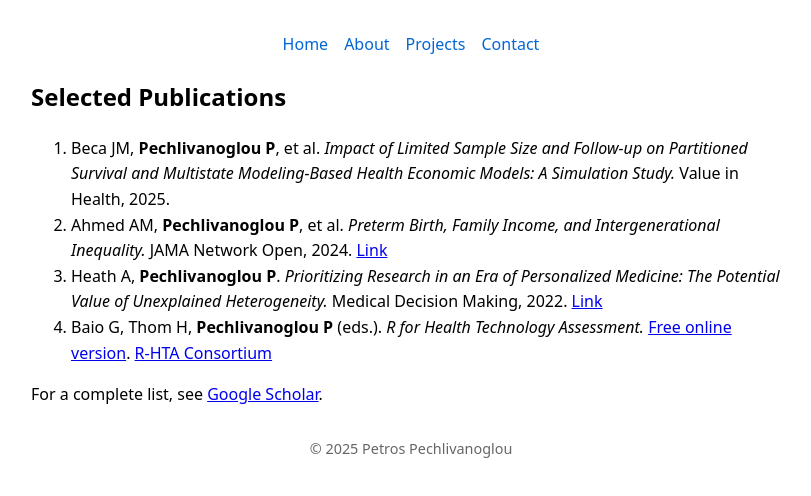
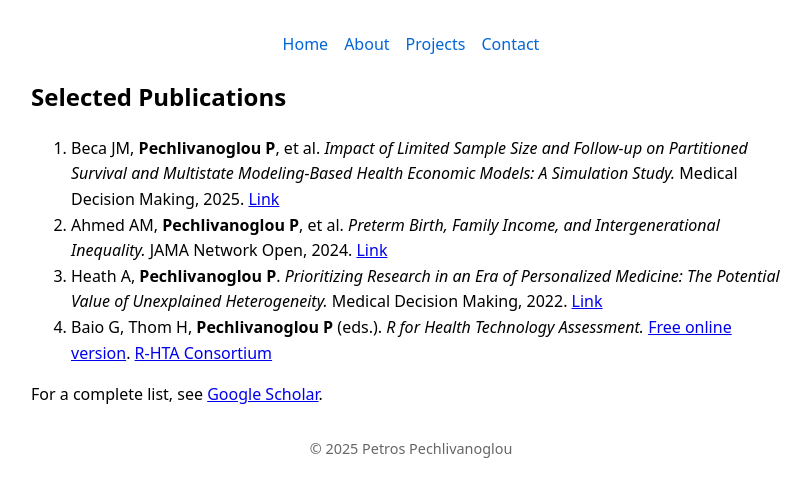
Before and after one commit to ppehli/ppehli.github.io, a plain HTML site: page publications.html in a window 1280 px wide. Shown: the whole page, without its empty margins (229-1040 px from the left). Drawn offline with Linux system fonts and the light colour scheme.

Commit message:
Update publications.html

```diff
--- a/publications.html
+++ b/publications.html
@@ -15,11 +15,10 @@
       <li><a href="contact.html">Contact</a></li>
     </ul>
   </nav>
-
   <main>
     <h2>Selected Publications</h2>
     <ol>
-      <li>Beca JM, <strong>Pechlivanoglou P</strong>, et al. <em>Impact of Limited Sample Size and Follow-up on Partitioned Survival and Multistate Modeling-Based Health Economic Models: A Simulation Study.</em> Value in Health, 2025.</li>
+      <li>Beca JM, <strong>Pechlivanoglou P</strong>, et al. <em>Impact of Limited Sample Size and Follow-up on Partitioned Survival and Multistate Modeling-Based Health Economic Models: A Simulation Study.</em> Medical Decision Making, 2025. <a href="https://pubmed.ncbi.nlm.nih.gov/40560693/" target="_blank">Link</a></li>
       <li>Ahmed AM, <strong>Pechlivanoglou P</strong>, et al. <em>Preterm Birth, Family Income, and Intergenerational Inequality.</em> JAMA Network Open, 2024. <a href="https://jamanetwork.com/journals/jamanetworkopen/fullarticle/2819745" target="_blank">Link</a></li>
       <li>Heath A, <strong>Pechlivanoglou P</strong>. <em>Prioritizing Research in an Era of Personalized Medicine: The Potential Value of Unexplained Heterogeneity.</em> Medical Decision Making, 2022. <a href="https://journals.sagepub.com/doi/abs/10.1177/0272989X211072858" target="_blank">Link</a></li>
       <li>Baio G, Thom H, <strong>Pechlivanoglou P</strong> (eds.). <em>R for Health Technology Assessment.</em> <a href="https://gianluca.statistica.it/books/online/r-hta/" target="_blank">Free online version</a>. <a href="https://r-hta.org/" target="_blank">R-HTA Consortium</a></li>
```
